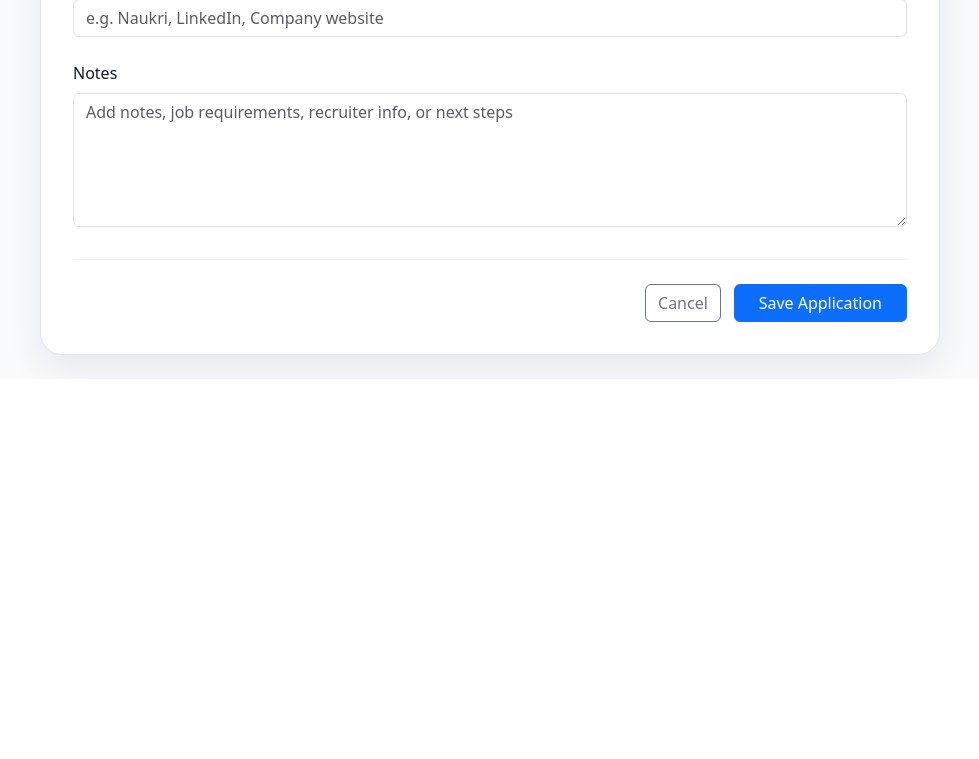
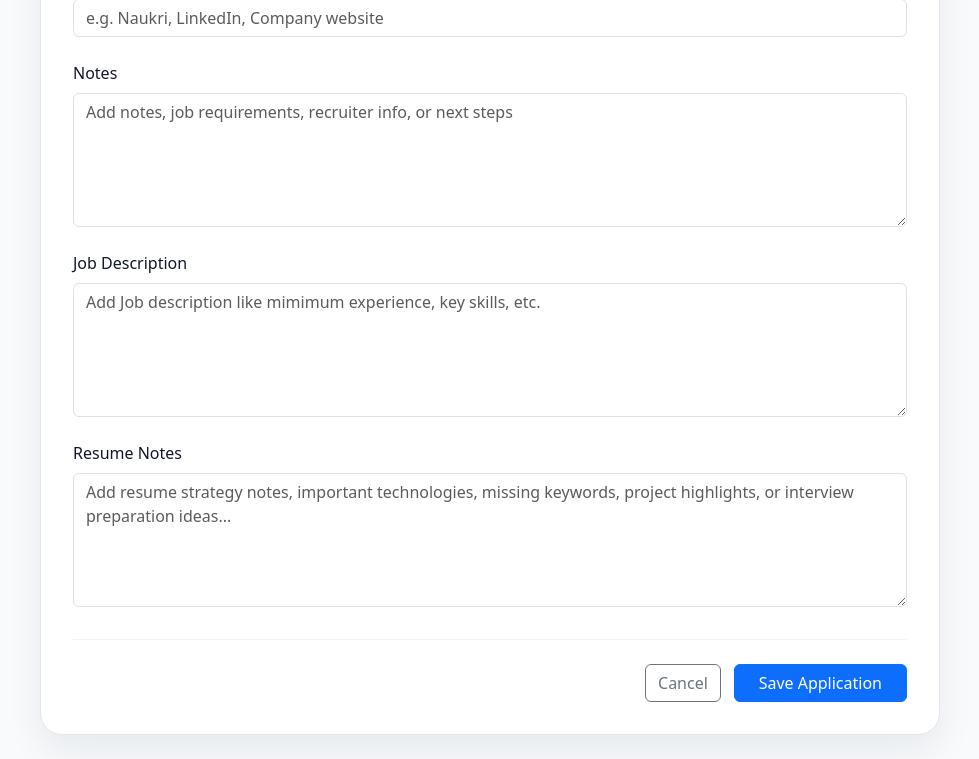
Before and after one commit to AtramAniket/career_os, a Flask app: page /applications/new in a window 1280 px wide. Shown: the part 839-1598 px from the top of the page, without its empty margins (150-1129 px from the left). Before the commit the page ends 1218 px from the top, so only its background shows below. Run offline with Flask 3, Linux system fonts and the light colour scheme; the visitor is signed in with stand-in values (Sample User, id 1).

Commit message:
added text area fields for resume notes and jd

```diff
--- a/app/templates/applications/create.html
+++ b/app/templates/applications/create.html
@@ -135,6 +135,22 @@
                         <div class="form-error">{{ error }}</div>
                     {% endfor %}
                 </div>
+
+                <div class="col-12">
+                    {{ form.job_description.label(class="form-label") }}
+                    {{ form.job_description(class="form-control", rows="5", placeholder="Add Job description like mimimum experience, key skills, etc.") }}
+                    {% for error in form.job_description.errors %}
+                        <div class="form-error">{{ error }}</div>
+                    {% endfor %}
+                </div>
+
+                <div class="col-12">
+                    {{ form.resume_notes.label(class="form-label") }}
+                    {{ form.resume_notes(class="form-control", rows="5", placeholder="Add resume strategy notes, important technologies, missing keywords, project highlights, or interview preparation ideas...") }}
+                    {% for error in form.resume_notes.errors %}
+                        <div class="form-error">{{ error }}</div>
+                    {% endfor %}
+                </div>
             </div>
 
             <div class="form-actions">
```
